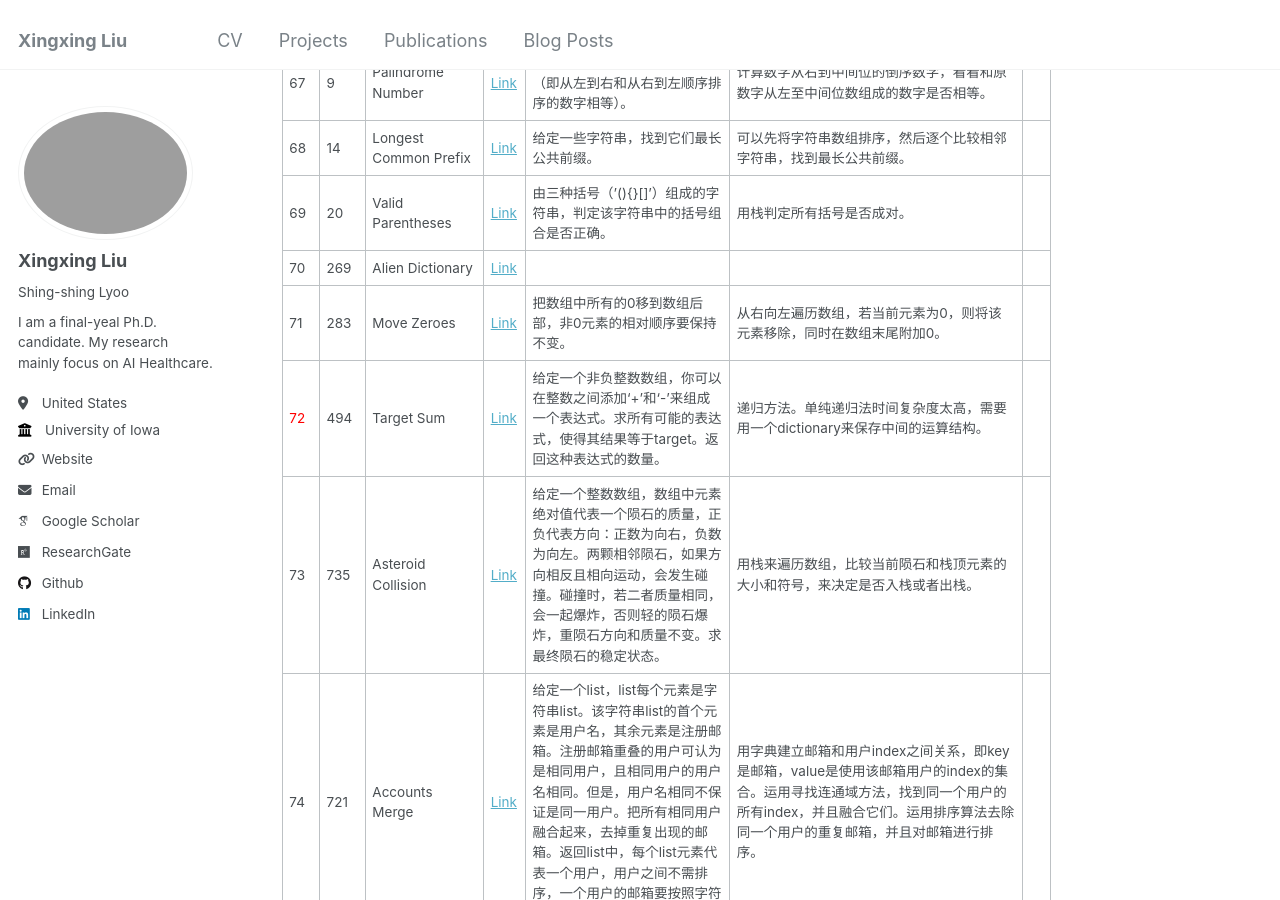
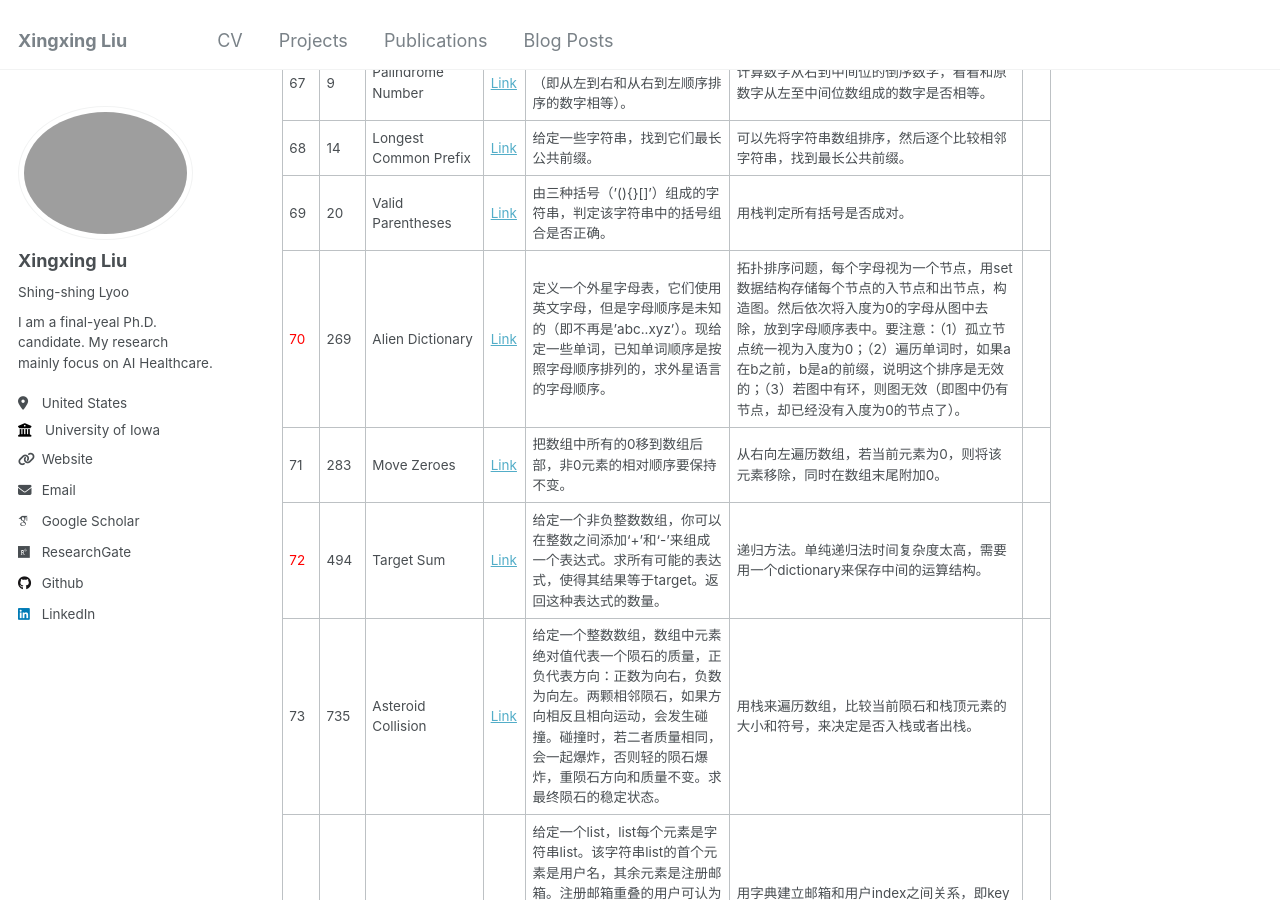
Before and after one commit to xxliu1996/xxliu1996.github.io, a Jekyll site: the page built from _posts/2024-11-10-blog-leetcode-meta.md, in a window 1280 px wide and 900 px high, scrolled down 8877 px. Built offline with Jekyll 4.4.1, drawn with Linux system fonts in a browser that asks for light colours; some web fonts are replaced.

Commit message:
update blog leetcode meta top 100

```diff
--- a/_posts/2024-11-10-blog-leetcode-meta.md
+++ b/_posts/2024-11-10-blog-leetcode-meta.md
@@ -84,7 +84,7 @@ tags:
 |67|9|Palindrome Number|[Link](https://leetcode.com/problems/palindrome-number/description/)|判断一个整数是否是回文数字（即从左到右和从右到左顺序排序的数字相等）。|计算数字从右到中间位的倒序数字，看看和原数字从左至中间位数组成的数字是否相等。||
 |68|14|Longest Common Prefix|[Link](https://leetcode.com/problems/palindrome-number/description/https://leetcode.com/problems/longest-common-prefix/description/)|给定一些字符串，找到它们最长公共前缀。|可以先将字符串数组排序，然后逐个比较相邻字符串，找到最长公共前缀。||
 |69|20|Valid Parentheses|[Link](https://leetcode.com/problems/valid-parentheses/description/)|由三种括号（'(){}[]'）组成的字符串，判定该字符串中的括号组合是否正确。|用栈判定所有括号是否成对。||
-|70|269|Alien Dictionary|[Link](https://leetcode.com/problems/alien-dictionary/description/)||||
+|<span style="color:red">70</span>|269|Alien Dictionary|[Link](https://leetcode.com/problems/alien-dictionary/description/)|定义一个外星字母表，它们使用英文字母，但是字母顺序是未知的（即不再是'abc..xyz'）。现给定一些单词，已知单词顺序是按照字母顺序排列的，求外星语言的字母顺序。|拓扑排序问题，每个字母视为一个节点，用set数据结构存储每个节点的入节点和出节点，构造图。然后依次将入度为0的字母从图中去除，放到字母顺序表中。要注意：（1）孤立节点统一视为入度为0；（2）遍历单词时，如果a在b之前，b是a的前缀，说明这个排序是无效的；（3）若图中有环，则图无效（即图中仍有节点，却已经没有入度为0的节点了）。||
 |71|283|Move Zeroes|[Link](https://leetcode.com/problems/move-zeroes/description/)|把数组中所有的0移到数组后部，非0元素的相对顺序要保持不变。|从右向左遍历数组，若当前元素为0，则将该元素移除，同时在数组末尾附加0。||
 |<span style="color:red">72</span>|494|Target Sum|[Link](https://leetcode.com/problems/target-sum/description/)|给定一个非负整数数组，你可以在整数之间添加‘+’和‘-’来组成一个表达式。求所有可能的表达式，使得其结果等于target。返回这种表达式的数量。|递归方法。单纯递归法时间复杂度太高，需要用一个dictionary来保存中间的运算结构。||
 |73|735|Asteroid Collision|[Link](https://leetcode.com/problems/asteroid-collision/description/)|给定一个整数数组，数组中元素绝对值代表一个陨石的质量，正负代表方向：正数为向右，负数为向左。两颗相邻陨石，如果方向相反且相向运动，会发生碰撞。碰撞时，若二者质量相同，会一起爆炸，否则轻的陨石爆炸，重陨石方向和质量不变。求最终陨石的稳定状态。|用栈来遍历数组，比较当前陨石和栈顶元素的大小和符号，来决定是否入栈或者出栈。||
```
